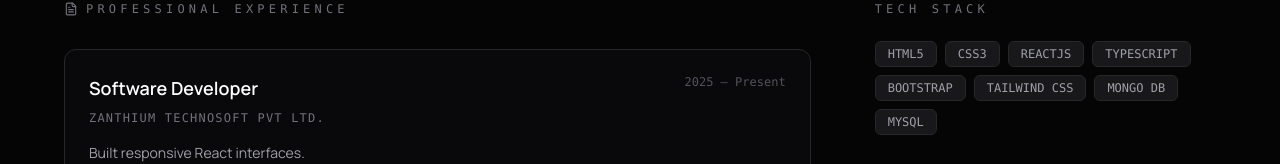
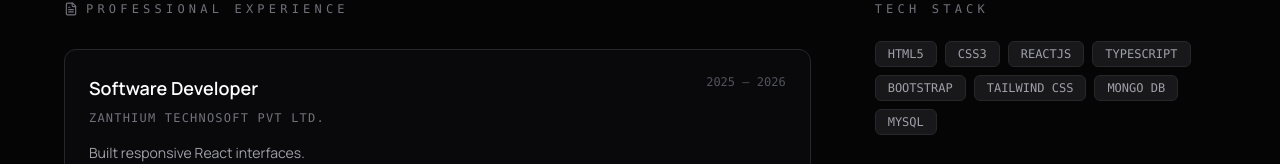
Before and after one commit to MohdAyaanAnsari/Portfolio_frontend, a React (Vite) app: page /resume in a window 1280 px wide. Shown: the part 303-467 px from the top of the page. Built offline with nearby package versions, Linux system fonts and the light colour scheme.

Commit message:
Update Resume.tsx

```diff
--- a/src/routes/Resume.tsx
+++ b/src/routes/Resume.tsx
@@ -79,7 +79,7 @@ function MainContent() {
         <ResumeItem
           title="Software Developer"
           org="Zanthium Technosoft pvt ltd."
-          date="2025 — Present"
+          date="2025 — 2026"
           points={[
             "Built responsive React interfaces.",
             "Architecting scalable MERN stack applications.",
```
